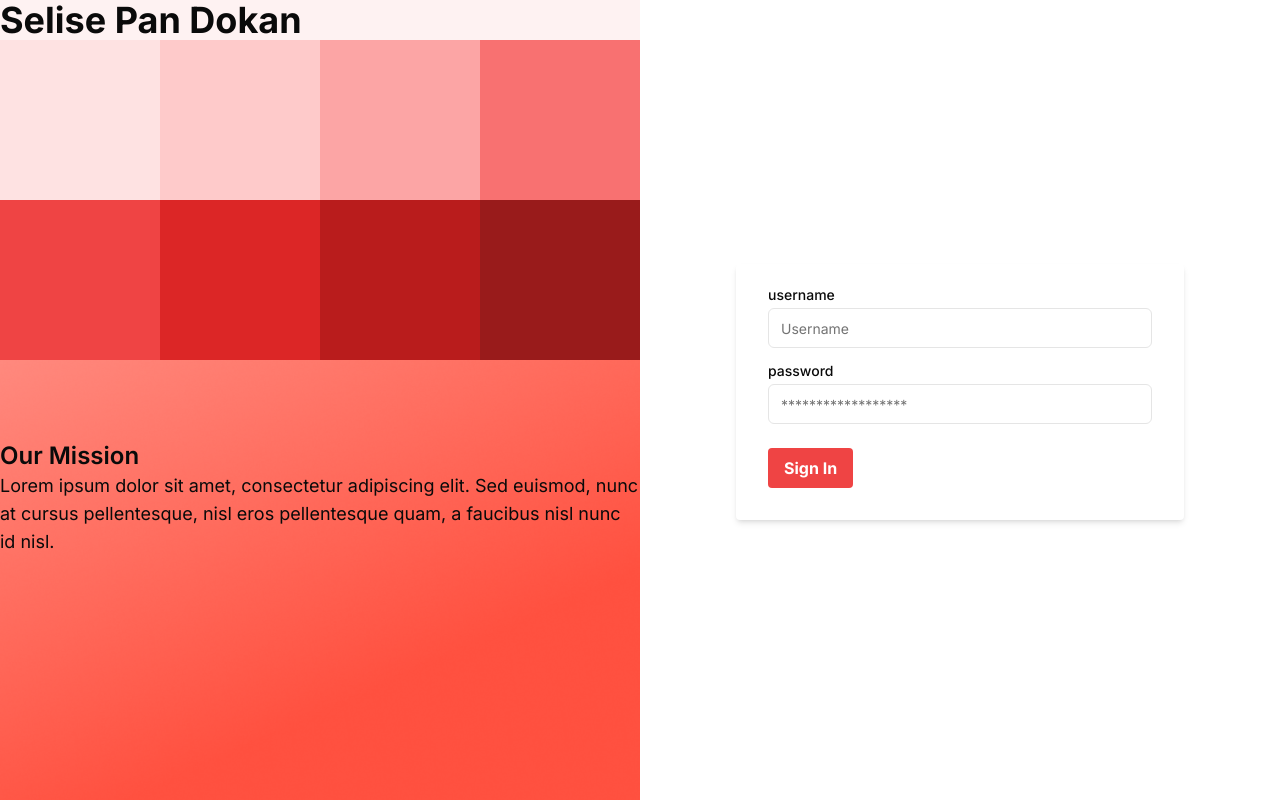
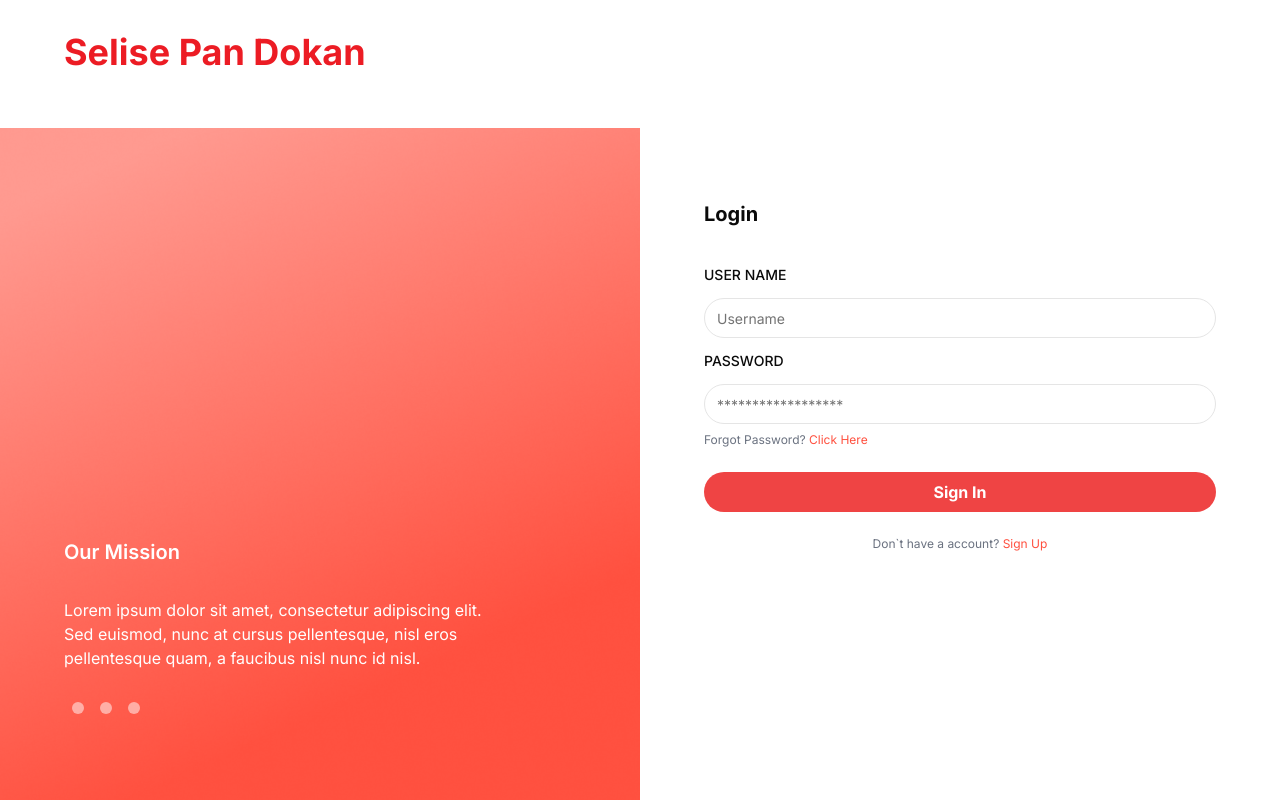
Before and after one commit to Chojay2/pan-shop, a Next.js app: page /sign-in in a window 1280 px wide. Built offline with nearby package versions, Linux system fonts and the light colour scheme; no server answers.

Commit message:
feat(auth): create login-screen

```diff
--- a/src/app/(auth)/sign-in/page.tsx
+++ b/src/app/(auth)/sign-in/page.tsx
@@ -43,70 +43,93 @@ function SingIn() {
   };
 
   return (
-    <div className="grid grid-cols-2 h-screen">
+    <div className="grid grid-cols-1 md:grid-cols-2 h-screen">
       <div
-        className="bg-cover bg-center"
+        className="hidden lg:block bg-cover bg-center"
         style={{ backgroundImage: "url('/images/login-bg.png')" }}
       >
-        <div className="flex flex-col h-full">
-          <div className="bg-red-50">
-
-          <text className="text-center text-4xl font-bold mt-10 mb-10">
+        <div className="flex flex-col h-full space-y-0">
+          <div className="bg-white h-[128px] py-[32px] pl-[64px]">
+            <text className="text-center text-[#EC1C24] text-4xl font-bold mt-[40px] mb-[40px]">
               Selise Pan Dokan
             </text>
           </div>
 
-          <section className="grid grid-cols-4 grid-rows-2 mb-20">
-            <div className="bg-red-100 h-40"></div>
-            <div className="bg-red-200 h-40"></div>
-            <div className="bg-red-300 h-40"></div>
-            <div className="bg-red-400 h-40"></div>
-            <div className="bg-red-500 h-40"></div>
-            <div className="bg-red-600 h-40"></div>
-            <div className="bg-red-700 h-40"></div>
-            <div className="bg-red-800 h-40"></div>
+          <section className="grid grid-cols-4 grid-rows-2 mb-[80px]">
+            {[
+              '#FDDFD9',
+              '#FFFFFF',
+              '#F5BBAA',
+              '#FDDFD9',
+              '#FFFFFF',
+              '#FDDFD9',
+              '#FF6F61',
+              '#FCF1E8',
+            ].map((color, index) => (
+              <div
+                key={`${index}-${color}`}
+                className={`bg-[${color}] h-[189px]`}
+              ></div>
+            ))}
           </section>
 
-          <section className="text-left mb-10 align-top ">
-            <h2 className="text-2xl font-semibold m">Our Mission</h2>
-            <p className="text-lg">
+          <section className="text-left mb-[40px] pt-[32px] pl-[64px] space-y-8">
+            <h2 className="text-xl text-white font-semibold m">Our Mission</h2>
+            <p className="text-md text-white max-w-md">
               Lorem ipsum dolor sit amet, consectetur adipiscing elit. Sed
               euismod, nunc at cursus pellentesque, nisl eros pellentesque quam,
               a faucibus nisl nunc id nisl.
             </p>
+            <div className="flex justify-start">
+              {Array.from({ length: 3 }).map((_, index) => (
+                <div
+                  key={index}
+                  className="w-[12px] h-[12px] rounded-full bg-white opacity-50 mx-[8px]"
+                ></div>
+              ))}
+            </div>
           </section>
         </div>
       </div>
 
       <div className="flex items-center justify-center">
-        <div className="w-full max-w-md">
+        <div className="w-full px-[32px] lg:px-0 max-w-lg">
+          <h2 className="text-start text-xl font-bold mb-[16px]">Login</h2>
           <Formik
             initialValues={iniatialValues}
             onSubmit={(values) => signInUser(values)}
           >
             {(props) => (
-              <form className="bg-white shadow-md rounded px-8 pt-6 pb-8 mb-4">
-                <div className="mb-4">
+              <form className="bg-white rounded pt-[24px] pb-[32px] mb-[16px]">
+                <div className="mb-[16px]">
                   <PdInputWithLabel
-                    label="username"
+                    label="USER NAME"
                     type="text"
                     placeholder="Username"
                   />
                 </div>
-                <div className="mb-6">
+                <div className="mb-[24px]">
                   <PdInputWithLabel
-                    label="password"
+                    label="PASSWORD"
                     type="password"
                     placeholder="******************"
                   />
+                  <p className="text-xs text-gray-500 mt-[8px]">
+                    Forgot Password?{' '}
+                    <span className="text-[#FF503F]">Click Here</span>
+                  </p>
                 </div>
-                <div className="flex items-center justify-between">
+                <div className="flex flex-col items-center justify-between w-full">
                   <button
-                    className="bg-red-500 hover:bg-red-700 text-white font-bold py-2 px-4 rounded focus:outline-none focus:shadow-outline"
+                    className="w-full bg-red-500 hover:bg-red-700 text-white font-bold py-[8px] px-[16px] mb-[16px] rounded-full focus:outline-none focus:shadow-outline"
                     type="button"
                   >
                     Sign In
                   </button>
+                  <p className="text-xs text-gray-500 mt-[8px]">
+                    Don`t have a account?{' '}
+                    <span className="text-[#FF503F]">Sign Up</span>
+                  </p>
                 </div>
                 {/* {isSeller && (
             <div>
--- a/src/components/ui-kit/input-with-label.tsx
+++ b/src/components/ui-kit/input-with-label.tsx
@@ -9,7 +9,7 @@ interface PdInputWithLabelProps {
 
 export function PdInputWithLabel(props: PdInputWithLabelProps) {
   return (
-    <div className="grid w-full max-w-sm items-center gap-1.5">
+    <div className="grid w-full items-center gap-[16px]">
       <PdLabel htmlFor={props.type}>{props.label}</PdLabel>
       <PdInput
         type={props.placeholder}
--- a/src/components/ui-kit/input.tsx
+++ b/src/components/ui-kit/input.tsx
@@ -1,5 +1,4 @@
 import * as React from 'react';
-
 import { cn } from '@/lib/utils';
 
 export interface PdInputProps
@@ -11,8 +10,7 @@ const PdInput = React.forwardRef<HTMLInputElement, PdInputProps>(
       <input
         type={type}
         className={cn(
-          'flex h-10 w-full rounded-md border border-input bg-background px-3 py-2 text-sm ring-offset-background file:border-0 file:bg-transparent file:text-sm file:font-medium placeholder:text-muted-foreground focus-visible:outline-none focus-visible:ring-2 focus-visible:ring-ring focus-visible:ring-offset-2 disabled:cursor-not-allowed disabled:opacity-50',
-          className,
+          'flex h-[40px] w-full rounded-full border border-input bg-background px-[12px] py-[8px] text-sm ring-offset-background file:border-0 file:bg-transparent file:text-sm file:font-medium placeholder:text-muted-foreground focus-visible:outline-none focus-visible:ring-2 focus-visible:ring-ring focus-visible:ring-offset-2 disabled:cursor-not-allowed disabled:opacity-50',
         )}
         ref={ref}
         {...props}
```
Also changed, not shown: src/components/ui-kit/label.tsx (+10 -10 lines). Lines whose indentation alone changed are shown as unchanged.
